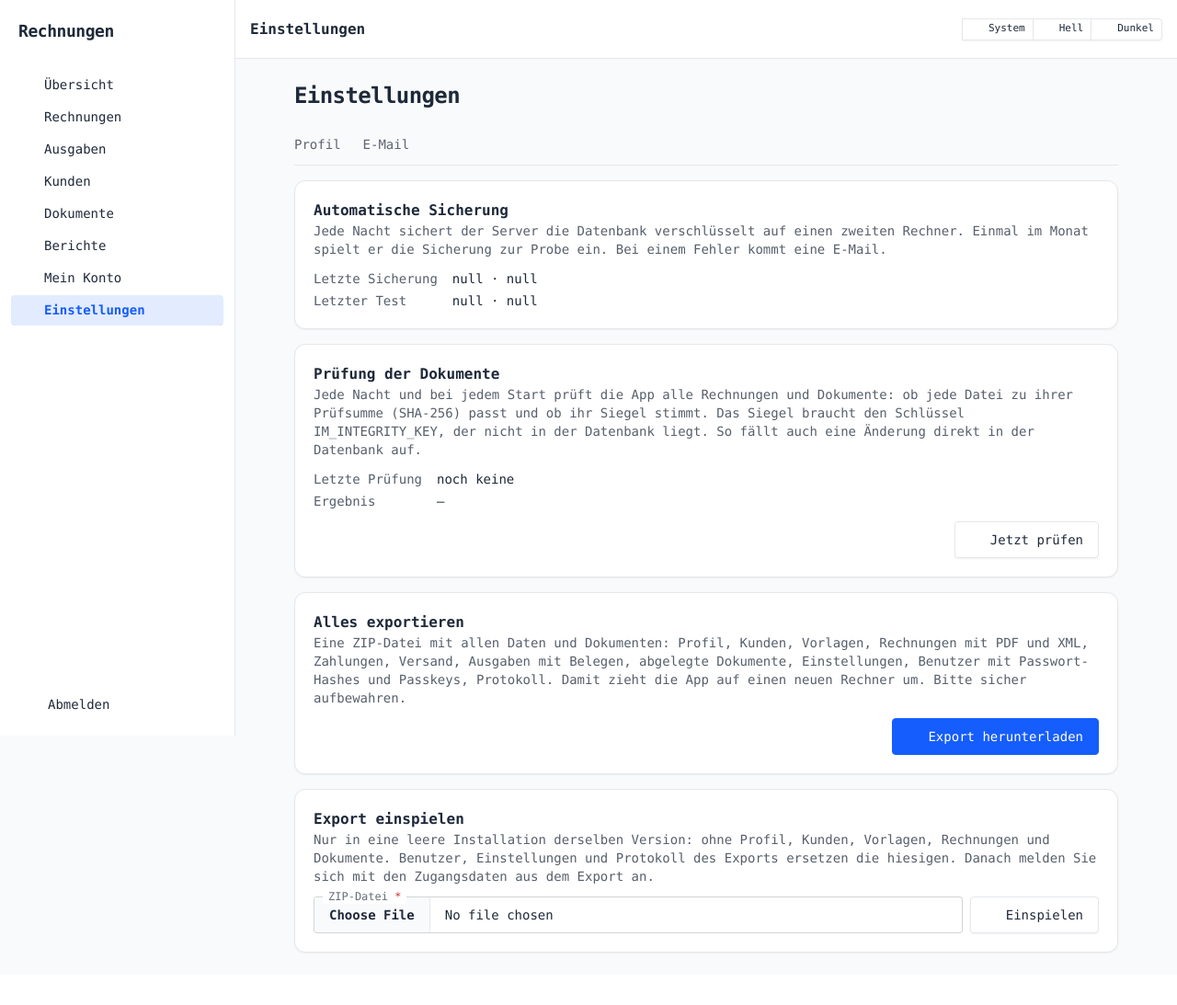
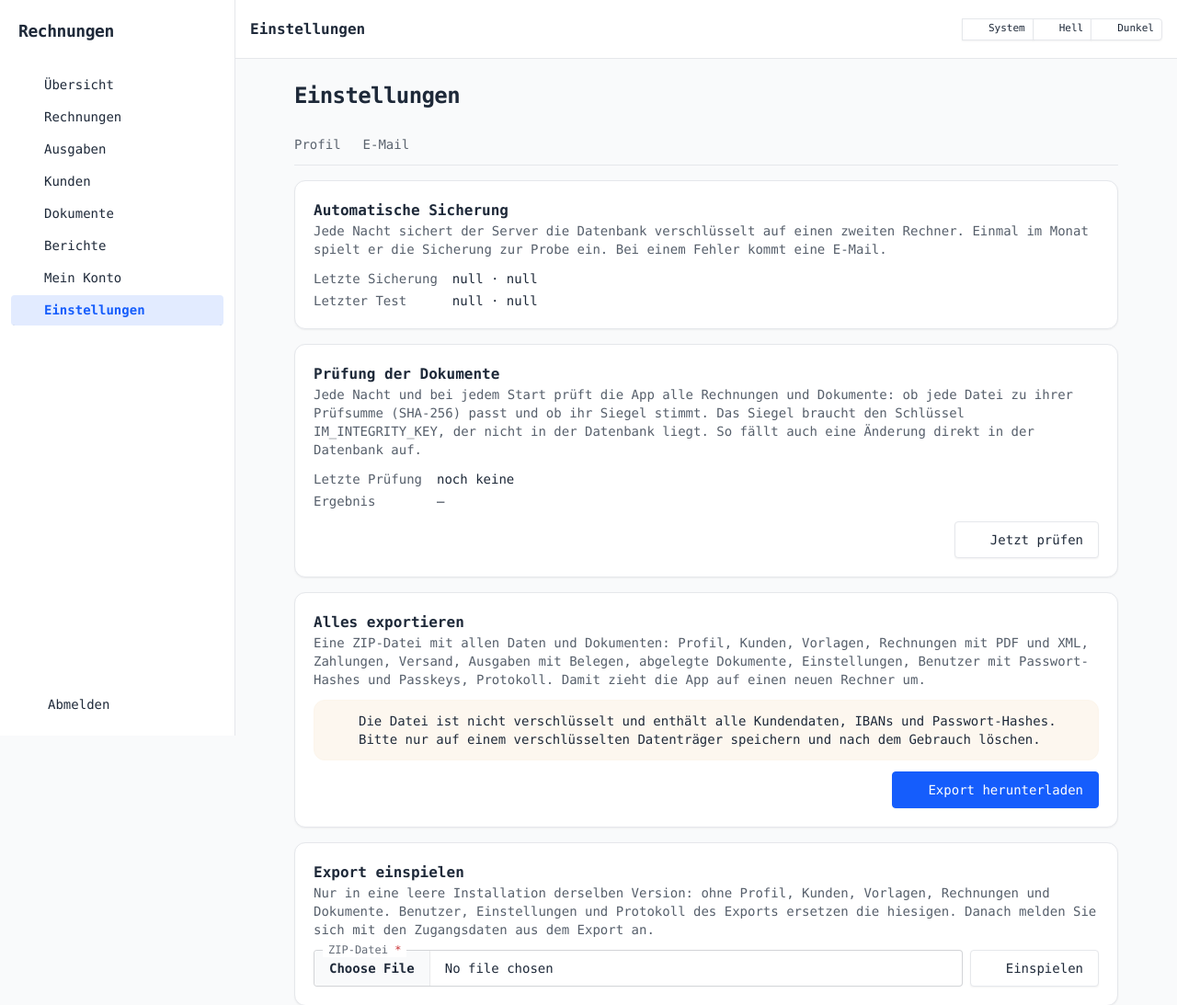
Before and after one commit to grigoriev/im, a Spring app: page /settings/backup in a window 1280 px wide. Shown: the top 1093 px of the page at 92% size. Before the commit the page ends 1037 px from the top, so only its background shows below. Run offline with Thymeleaf, Linux system fonts and the light colour scheme; the template is opened without the code that fills it, so the values that code supplies are empty; style sheets or scripts are compiled from the project's sources; some of the project's set-up classes (security, data sources, template engines, error pages and the like) are left out, and stand-ins take their place; database files in the repository are not loaded; some libraries are stand-ins or nearby versions; some web fonts are replaced.

Commit message:
feat: warn that the full export holds personal data (#94)
The export page says that the ZIP is not encrypted, holds all customer
data, IBANs and password hashes, belongs on an encrypted medium only and
is deleted after use (decision 2026-11-22: no encryption). The layout and
visual tests also cover the page of the numbers of a year.

```diff
--- a/src/main/resources/templates/settings/backup.html
+++ b/src/main/resources/templates/settings/backup.html
@@ -66,8 +66,12 @@
         <h2 class="font-semibold">Alles exportieren</h2>
         <p class="text-sm text-base-content/75">Eine ZIP-Datei mit allen Daten und Dokumenten: Profil, Kunden, Vorlagen,
           Rechnungen mit PDF und XML, Zahlungen, Versand, Ausgaben mit Belegen, abgelegte Dokumente, Einstellungen, Benutzer mit Passwort-Hashes und Passkeys, Protokoll.
-          Damit zieht die App auf einen neuen Rechner um. Bitte sicher aufbewahren.</p>
+          Damit zieht die App auf einen neuen Rechner um.</p>
       </div>
+      <div role="alert" class="alert alert-warning alert-soft text-sm text-base-content" id="backup-export-warning">
+        <i data-lucide="triangle-alert" class="size-4 text-warning" aria-hidden="true"></i>
+        <span>Die Datei ist nicht verschlüsselt und enthält alle Kundendaten, IBANs und Passwort-Hashes.
+          Bitte nur auf einem verschlüsselten Datenträger speichern und nach dem Gebrauch löschen.</span></div>
       <div class="form-actions"><a class="btn btn-primary" id="backup-download" th:href="@{/admin/backup/export.zip}">
         <i data-lucide="download" class="size-4"></i>Export herunterladen</a></div>
     </section>
```
Also changed, not shown: docs/PLAN.md (+2 -0 lines), e2e/tests/routes.ts (+2 -0 lines), e2e/tests/settings.spec.ts (+1 -0 lines), CHANGELOG.md, README.md, e2e/tests/__screenshots__/visual.spec.ts/backup-desktop-dark.png, e2e/tests/__screenshots__/visual.spec.ts/backup-desktop-light.png, e2e/tests/__screenshots__/visual.spec.ts/backup-phone-dark.png, e2e/tests/__screenshots__/visual.spec.ts/backup-phone-light.png, e2e/tests/__screenshots__/visual.spec.ts/number-book-desktop-dark.png (added), e2e/tests/__screenshots__/visual.spec.ts/number-book-desktop-light.png (added), e2e/tests/__screenshots__/visual.spec.ts/number-book-phone-dark.png (added), e2e/tests/__screenshots__/visual.spec.ts/number-book-phone-light.png (added), 1 other file.
